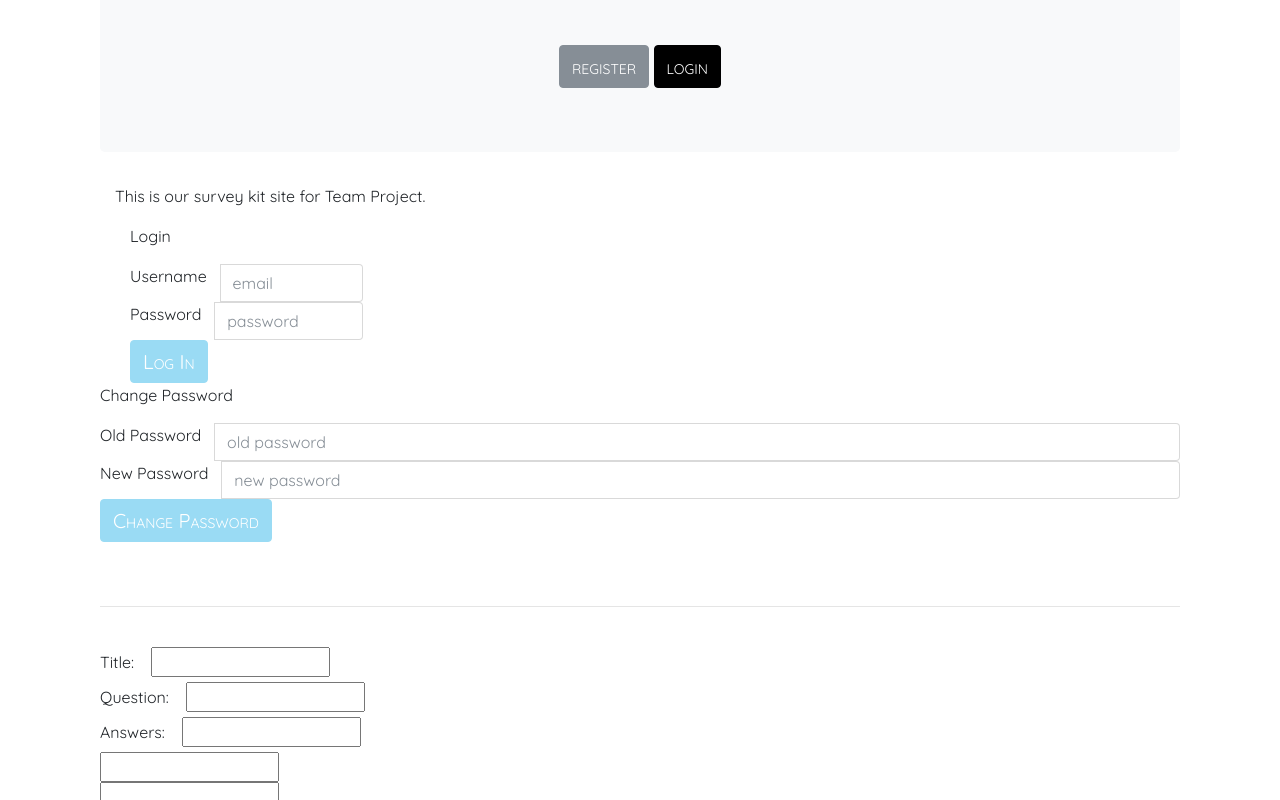
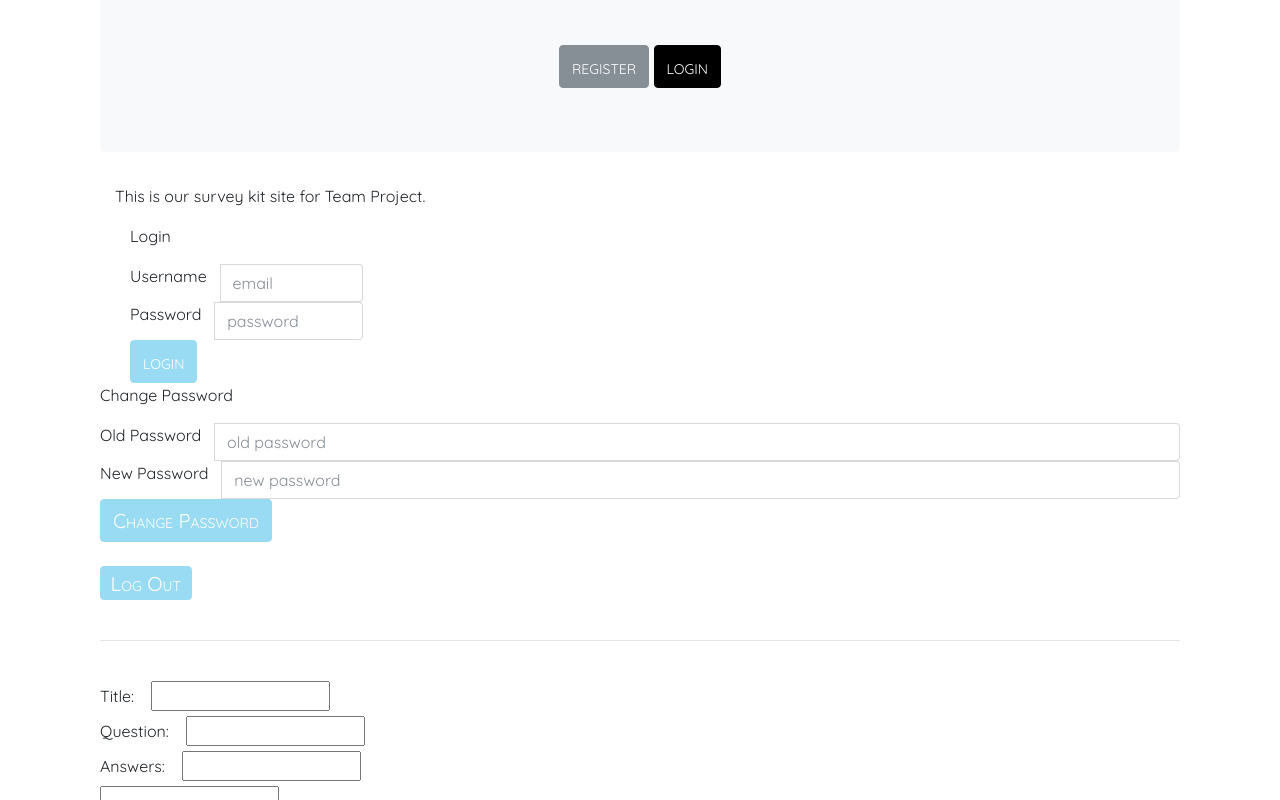
Before and after one commit to PVD-WDI-Squad-3/survey-kit-front-end, a website built with webpack: page index.html in a window 1280 px wide. Shown: the part 427-1227 px from the top of the page. Built offline with nearby package versions, Linux system fonts and the light colour scheme.

Commit message:
Added a second logout button
added logout button to modal. Now in nav and modal window.

```diff
--- a/assets/scripts/app/ui.js
+++ b/assets/scripts/app/ui.js
@@ -28,6 +28,8 @@ const onSigninSuccess = function (data) {
   $('#login').hide()
   $('.modal-footer').hide()
   $('#myAccountButton').show()
+  $('#log-out-btn').show()
+  $('#log-out-btn2').show()
   console.log('sign in successful')
 }
 
@@ -43,6 +45,8 @@ const onLogoutSuccess = function (app) {
   $('#myAccountButton').hide()
   $('#login').show()
   $('.modal-footer').show()
+  $('#log-out-btn').hide()
+  $('#log-out-btn2').hide()
 }
 
 const onLogoutFailure = function () {
--- a/assets/scripts/index.js
+++ b/assets/scripts/index.js
@@ -18,6 +18,7 @@ $(() => {
   $('#registration').on('submit', appEvents.registerUser)
   $('#login').on('submit', appEvents.loginUser)
   $('#log-out-btn').on('click', appEvents.logoutUser)
+  $('#log-out-btn2').on('click', appEvents.logoutUser)
   $('#passChange').on('submit', appEvents.resetPassword)
   $('#survey').on('submit', appEvents.createSurvey)
 })
@@ -48,7 +49,8 @@ $(document).ready(function () {
 // on document ready
 $(document).ready(function () {
   $('#passChange').show()
-  $('#log-out').hide()
+  $('#log-out-btn').hide()
+  $('#log-out-btn2').hide()
   $('#showChangePassButton').hide()
   $('#close').hide()
   $('#login').show()
--- a/index.html
+++ b/index.html
@@ -89,7 +89,7 @@
               <label for="password"> Password </label>
               <input type="password" class="form-control" name="credentials[password]" placeholder="password">
             </div>
-            <input type="submit" name="submit" class="btn btn-info submit" value="Log In">
+            <input type="submit" name="submit" class="btn btn-info submit" value="login">
           </form>
 </div>
         </div>
@@ -116,7 +116,7 @@
 
 <br>
 
-<button class="btn btn-info" id="log-out"> Log Out </button>          <button type="Submit" id="showChangePassButton" class="btn btn-info ">Change Password</button>
+<button class="btn btn-info" id="log-out-btn"> Log Out </button>          <button type="Submit" id="showChangePassButton" class="btn btn-info ">Change Password</button>
 
 
   <!-- modal for registration start_______________________________________ -->
@@ -194,12 +194,12 @@
                   </div>
                   <div class="modal-footer">
                     <button type="button" class="btn btn-secondary" data-dismiss="modal">cancel</button>
-                    <button type="submit" class="btn btn-info loginButton" name="submit" value="login">Login</button>
+                    <button type="submit" class="btn btn-info loginButton" name="submit" value="login">login</button>
                     <!-- <input type="submit" class="btn btn-info" name="submit" value="login" data-dismiss="modal" > -->
                   </div>
                   </form>
                   <br>
-                  <button type="button" id="myAccountButton" class="btn btn-secondary" style="background-color: #000" data-toggle="" data-target="" data-dismiss="modal">Go To My Account</button>
+                  <button type="button" id="myAccountButton" class="btn btn-secondary" style="background-color: #000" data-toggle="" data-target="" data-dismiss="modal">Go To My Account</button>   <button class="btn btn-info" id="log-out-btn2"> Log Out </button>
                   <br>
               </div>
             </div>
```
